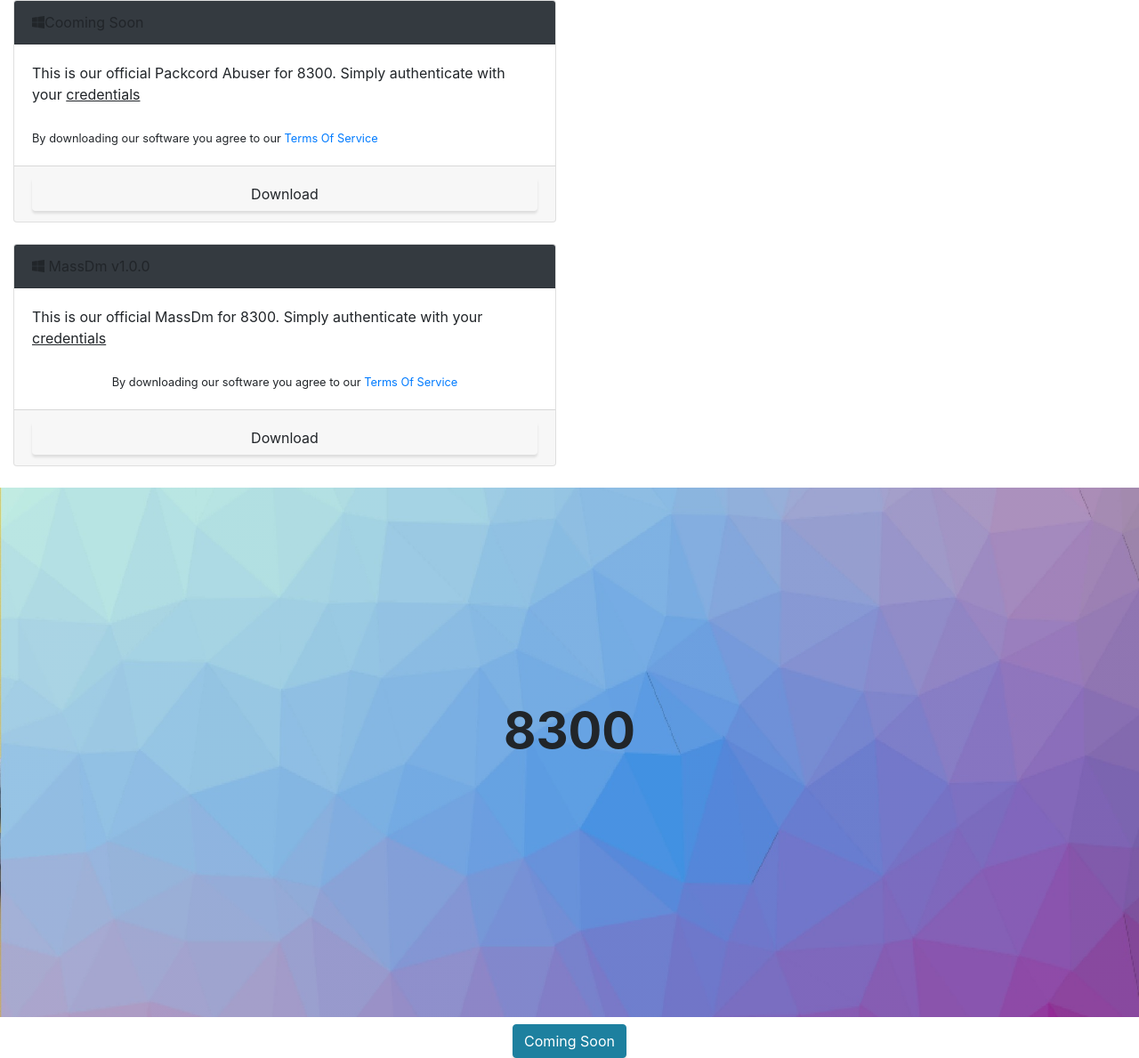
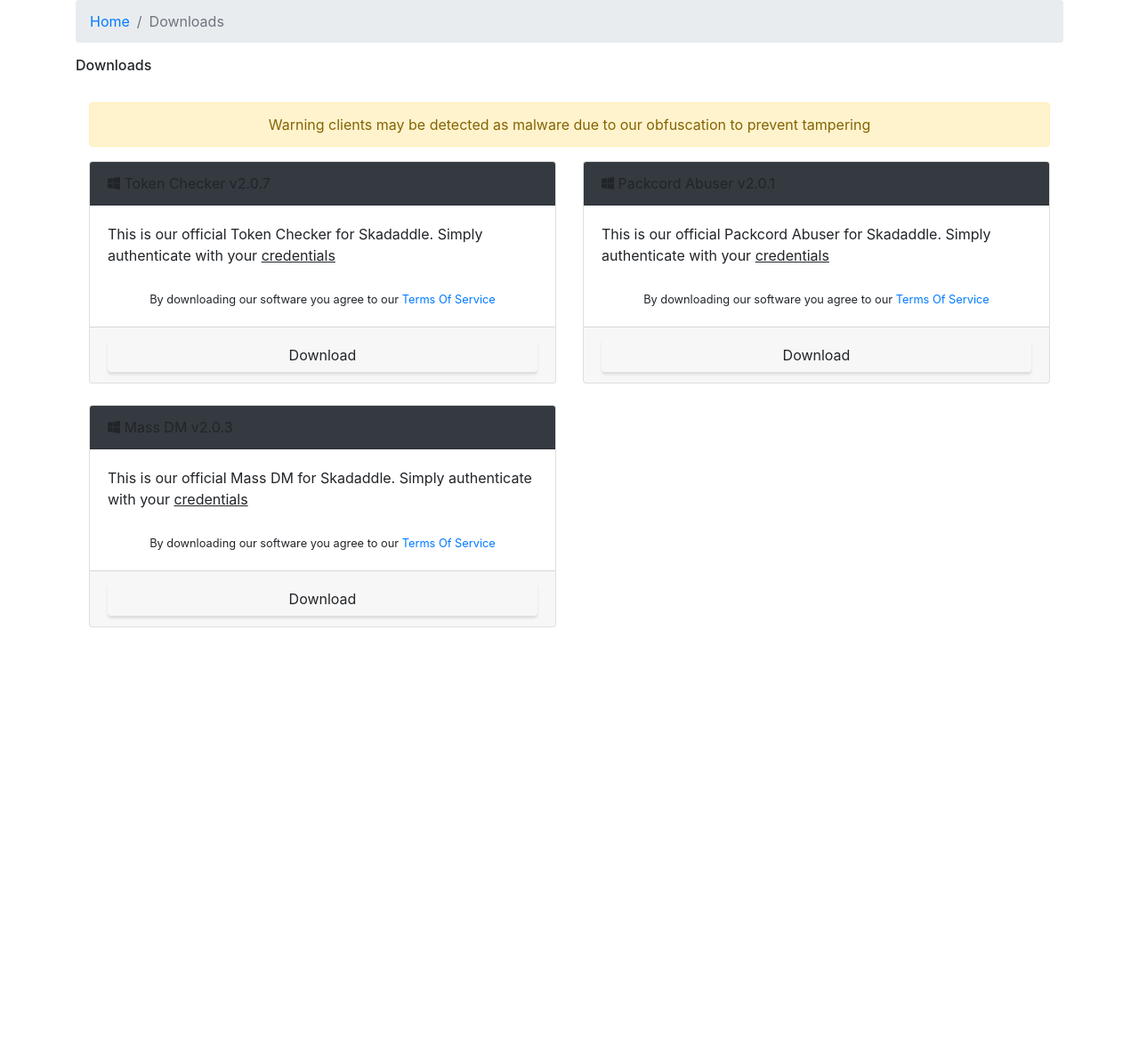
Before and after one commit to HertzTools/Hertz.github.io, a website with bundled scripts: page index.html in a window 1280 px wide. Shown: the whole page at 89% size. After the commit the page ends 800 px from the top, so only its background shows below. Built offline with nearby package versions, Linux system fonts and the light colour scheme.

Commit message:
Update index.html

```diff
--- a/index.html
+++ b/index.html
@@ -24,13 +24,40 @@
 </head>
 
 <body id="page-top">
-
+<div class="slim-mainpanel">
+<div class="container">
+<div class="slim-pageheader">
+<ol class="breadcrumb slim-breadcrumb">
+<li class="breadcrumb-item"><a href="#">Home</a></li>
+<li class="breadcrumb-item active" aria-current="page">Downloads</li>
+</ol>
+<h6 class="slim-pagetitle">Downloads</h6>
+</div>
+<br>
+<div class="container">
+<div class="alert alert-warning" role="alert">
+<center>Warning clients may be detected as malware due to our obfuscation to prevent tampering</center>
+</div>
+<div class="row">
 <div class="col-md-6">
 <div class="card">
-<div class="card-header tx-medium bd-0 tx-white bg-dark"><i class="fab fa-windows"></i>Cooming Soon</div>
+<div class="card-header tx-medium bd-0 tx-white bg-dark"><i class="fab fa-windows"></i> Token Checker v2.0.7</div>
 <div class="card-body">
-This is our official Packcord Abuser for 8300. Simply authenticate with your <u>credentials</u><br><br>
-<right><small>By downloading our software you agree to our <a href="https://skadaddle.cc/tos">Terms Of Service</a></small></right>
+This is our official Token Checker for Skadaddle. Simply authenticate with your <u>credentials</u><br><br>
+<center><small>By downloading our software you agree to our <a href="https://skadaddle.cc/tos">Terms Of Service</a></small></center>
+</div>
+<div class="card-footer">
+<a href="/downloads/tkc" target="_blank" class="btn btn-block default-btn mg-b-10"><span>Download</span></a>
+</div>
+</div>
+<br>
+</div>
+<div class="col-md-6">
+<div class="card">
+<div class="card-header tx-medium bd-0 tx-white bg-dark"><i class="fab fa-windows"></i> Packcord Abuser v2.0.1</div>
+<div class="card-body">
+This is our official Packcord Abuser for Skadaddle. Simply authenticate with your <u>credentials</u><br><br>
+<center><small>By downloading our software you agree to our <a href="https://skadaddle.cc/tos">Terms Of Service</a></small></center>
 </div>
 <div class="card-footer">
 <a href="/downloads/ab" target="_blank" class="btn btn-block default-btn mg-b-10"><span>Download</span></a>
@@ -38,44 +65,23 @@
 </div>
 <br>
 </div>
-
-  <!-- hertz -->
 <div class="col-md-6">
 <div class="card">
-<div class="card-header tx-medium bd-0 tx-white bg-dark"><i class="fab fa-windows"></i> MassDm v1.0.0</div>
+<div class="card-header tx-medium bd-0 tx-white bg-dark"><i class="fab fa-windows"></i> Mass DM v2.0.3</div>
 <div class="card-body">
-This is our official MassDm for 8300. Simply authenticate with your <u>credentials</u><br><br>
-<center><small>By downloading our software you agree to our <a href="TOS">Terms Of Service</a></small></center>
+This is our official Mass DM for Skadaddle. Simply authenticate with your <u>credentials</u><br><br>
+<center><small>By downloading our software you agree to our <a href="https://skadaddle.cc/tos">Terms Of Service</a></small></center>
 </div>
 <div class="card-footer">
-<a href="/downloads/tkc" target="_blank" class="btn btn-block default-btn mg-b-10"><span>Download</span></a>
+<a href="/downloads/md" target="_blank" class="btn btn-block default-btn mg-b-10"><span>Download</span></a>
 </div>
 </div>
 <br>
 </div>
-
-        <em></em>
-  <!-- Callout -->
-  <section class="callout">
-    <div class="container text-center">
-      <h2 class="mx-auto mb-5">
-        8300
-
-        <em></em>
-        </h2>
-      <a class=""></a>
-    </div>
-  </section>
-
-      <!-- MassDm-->
-  <section class="Massdm">
-    <div class="container text-center">
-      <h2 class="mx-auto mb-6">
-        <em></em>
-        </h2>
-      <a class="btn btn-primary btn-xl" href="">Coming Soon</a>
-    </div>
-  </section>
+</div>
+</div>
+</div>
+</div>
   <!-- Scroll to Top Button-->
   <a class="scroll-to-top rounded js-scroll-trigger" href="#page-top">
     <i class="fas fa-angle-up"></i>
```
